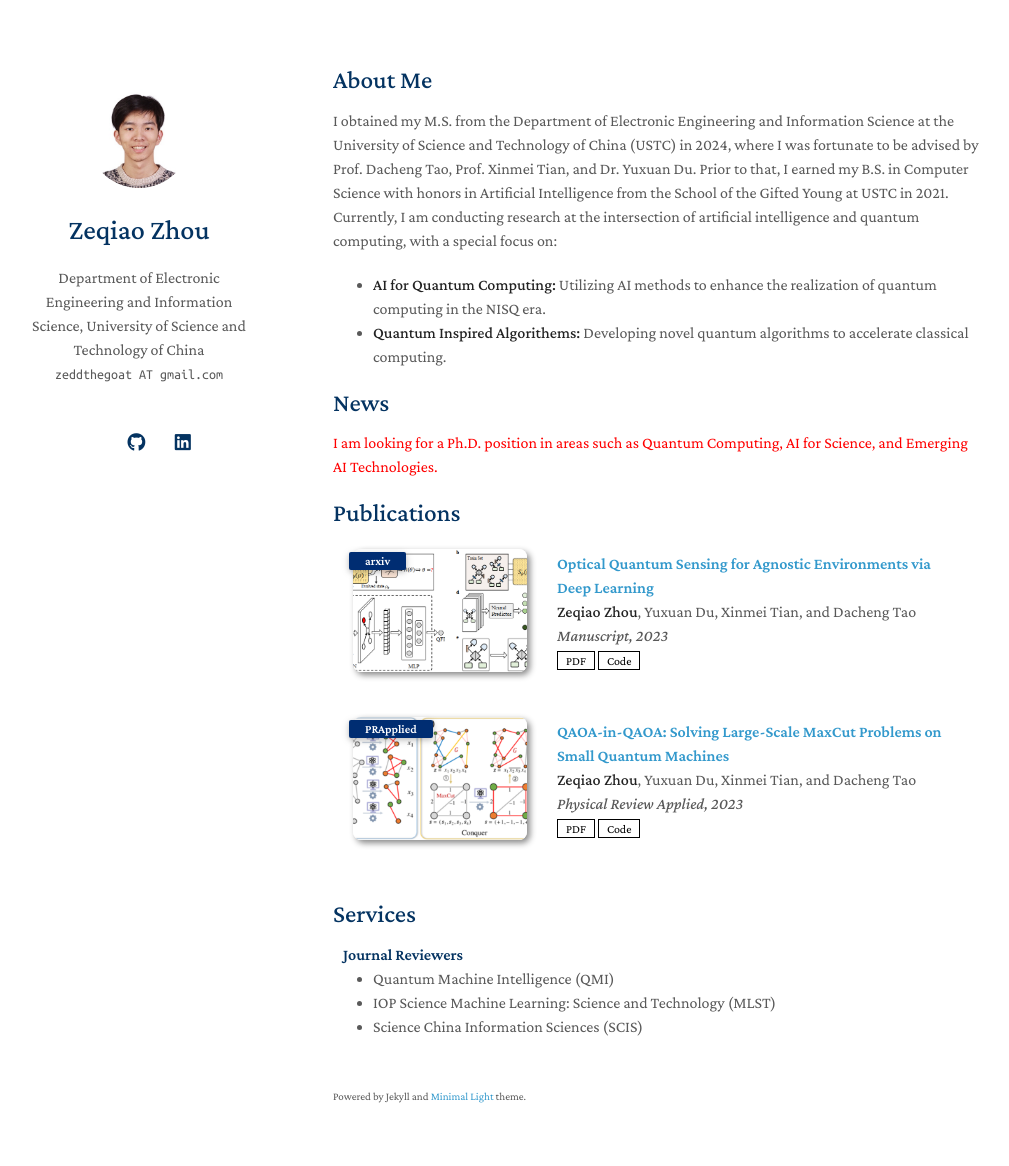
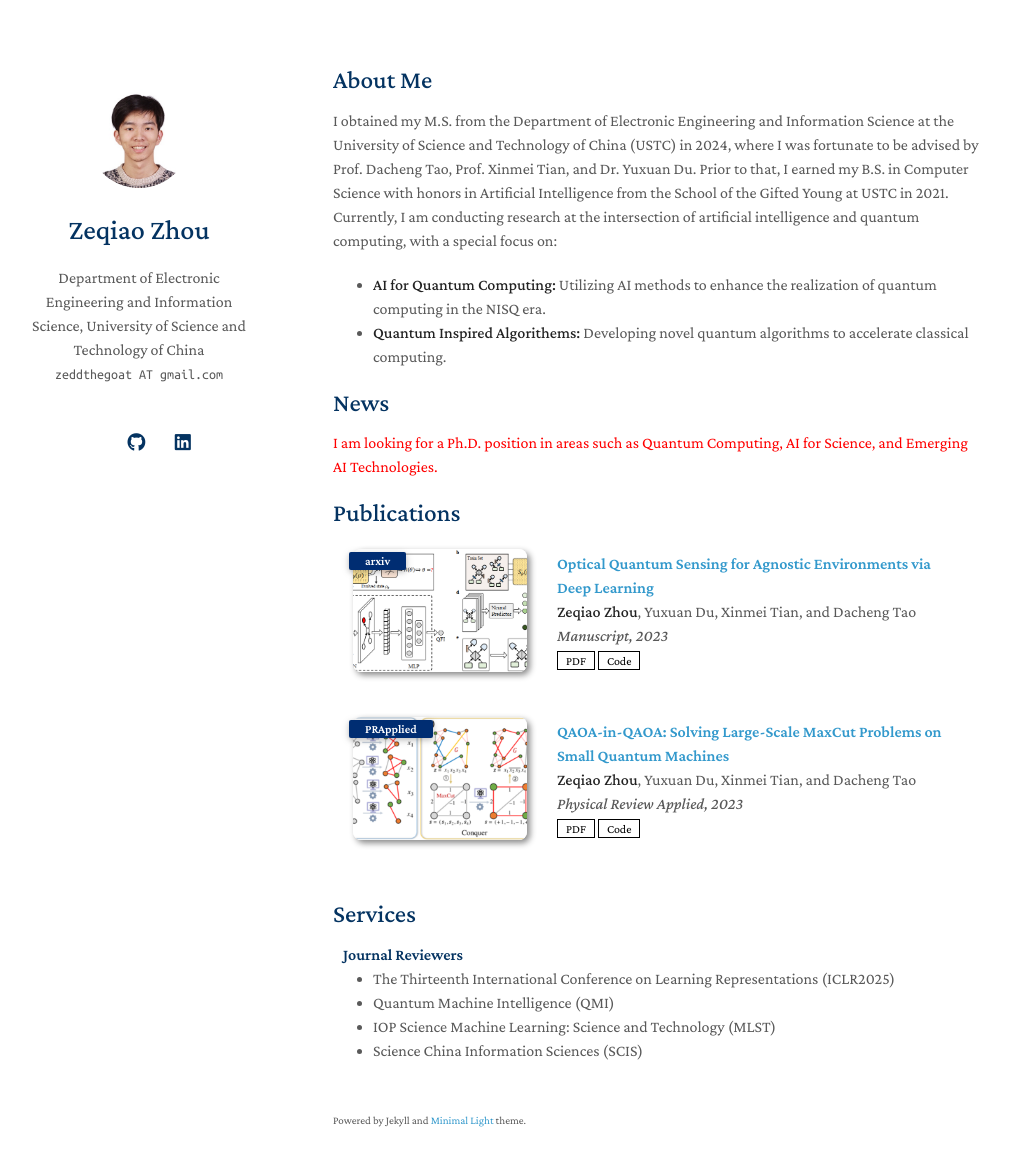
Before and after one commit to ZeddTheGoat/ZeddTheGoat.github.io, a Jekyll site: the page built from index.md, in a window 1280 px wide and 1201 px high. Shown: the top 1166 px of the window, without its empty margins (137-1146 px from the left). Built offline with Jekyll 4.4.1, drawn with Linux system fonts in a browser that asks for light colours; a style sheet for code colours, icons or effects is not loaded; our own code applies the rules of GitHub Pages for plain Markdown files.

Commit message:
Update services.md

```diff
--- a/_includes/services.md
+++ b/_includes/services.md
@@ -4,6 +4,7 @@
 <h4 style="margin:0 10px 0;">Journal Reviewers</h4>
 
 <ul style="margin:0 0 20px;">
+  <li><a href="[https://link.springer.com/journal/42484](https://iclr.cc/Conferences/2025)"><autocolor>The Thirteenth International Conference on Learning Representations (ICLR2025)</autocolor></a></li>
   <li><a href="https://link.springer.com/journal/42484"><autocolor>Quantum Machine Intelligence (QMI)</autocolor></a></li>
   <li><a href="https://iopscience.iop.org/journal/2632-2153"><autocolor>IOP Science Machine Learning: Science and Technology (MLST)</autocolor></a></li>
   <li><a href="https://link.springer.com/journal/11432"><autocolor>Science China Information Sciences (SCIS)</autocolor></a></li>
```
